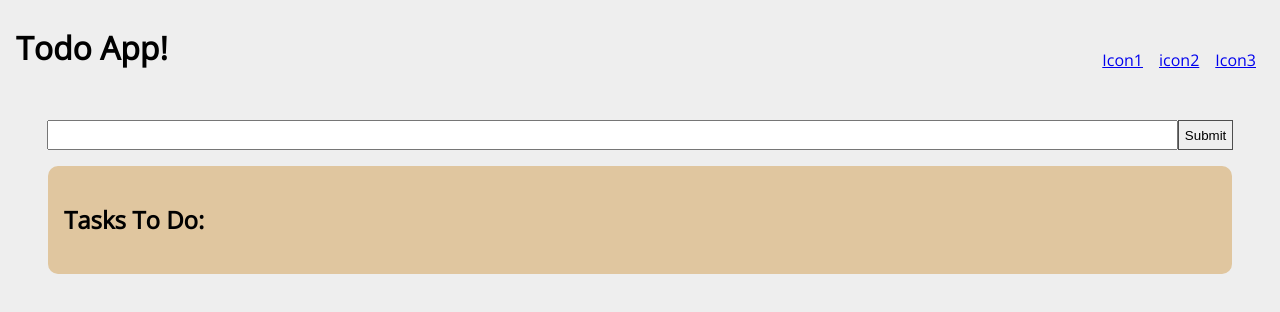
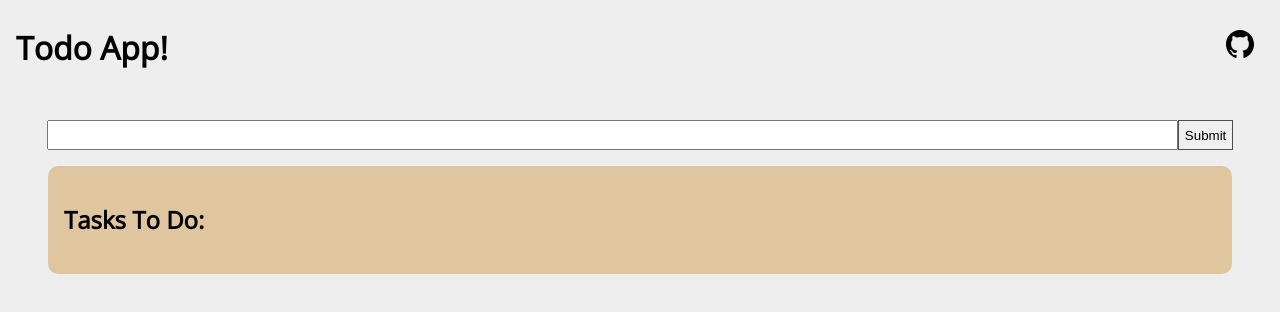
Before and after one commit to TaliAly/todo-app, a React (Vite) app: page / in a window 1280 px wide. Shown: the top 312 px of the page. Built offline with nearby package versions, Linux system fonts and the light colour scheme.

Commit message:
adding poorly localStorage

```diff
--- a/index.html
+++ b/index.html
@@ -1,13 +1,24 @@
 <!DOCTYPE html>
 <html lang="en">
+
 <head>
   <meta charset="UTF-8" />
   <link rel="icon" type="image/svg+xml" href="./img/tali icon kill.jpg" />
   <meta name="viewport" content="width=device-width, initial-scale=1.0" />
+  <meta name="description" content="This is a Simple Todo App Written in React JS, nothing fancy, just plain works.">
   <title>Todo App</title>
 </head>
+
 <body>
   <div id="root"></div>
+  <script type="module" src="https://unpkg.com/ionicons@5.5.2/dist/ionicons/ionicons.esm.js"></script>
+  <script nomodule src="https://unpkg.com/ionicons@5.5.2/dist/ionicons/ionicons.js"></script>
+  <script src="https://unpkg.com/scrollreveal"></script>
+  <script>
+    ScrollReveal( { reset: true,})
+    ScrollReveal().reveal('.tasks_todo');
+  </script>
   <script type="module" src="/src/main.jsx"></script>
 </body>
+
 </html>
--- a/src/components/header/header.style.scss
+++ b/src/components/header/header.style.scss
@@ -2,14 +2,20 @@
     h1 {
         margin: 0;
     }
+
     a {
+        &:hover {
+            color:rgb(114, 245, 201);
+        }
         margin:0 .5rem;
+        font-size: 2rem;
+        color:inherit;
+        transition: color 1s;
     }
 
     padding:1rem .5rem;
 
     display: flex;
     justify-content: space-between;
-    align-items: flex-end;
-
+    align-items: center;
 }
--- a/src/components/header/index.jsx
+++ b/src/components/header/index.jsx
@@ -4,11 +4,7 @@ export default function Header() {
     return (
         <div className="header">
             <h1>Todo App!</h1>
-            <div>
-                <a href="#">Icon1</a>
-                <a href="#">icon2</a>
-                <a href="#">Icon3</a>
-            </div>
+            <a href="https://github.com/talialy"> <ion-icon name="logo-github"></ion-icon> </a>
         </div>
     )
 }
--- a/src/components/input/index.jsx
+++ b/src/components/input/index.jsx
@@ -1,5 +1,5 @@
 import "./todo.style.scss";
-import { useState, useRef } from "react";
+import { useState, useRef, useEffect } from "react";
 
 
 export default function Todo() {
@@ -8,6 +8,10 @@ export default function Todo() {
     const localStorage = window.localStorage;
     let taskChange = tasks;
 
+
+    useEffect( () => {
+        localStorage.setItem("key", tasks)
+    });
 
 
     function WrapTask(props) {
@@ -50,11 +54,9 @@ export default function Todo() {
             texto.current.value="";
         }
 
-        console.log( taskChange );
     }
 
-
-    console.log( taskChange );
+    // localStorage.setItem("key", taskChange);
 
 
     return (
```
Lines whose indentation alone changed are shown as unchanged.
